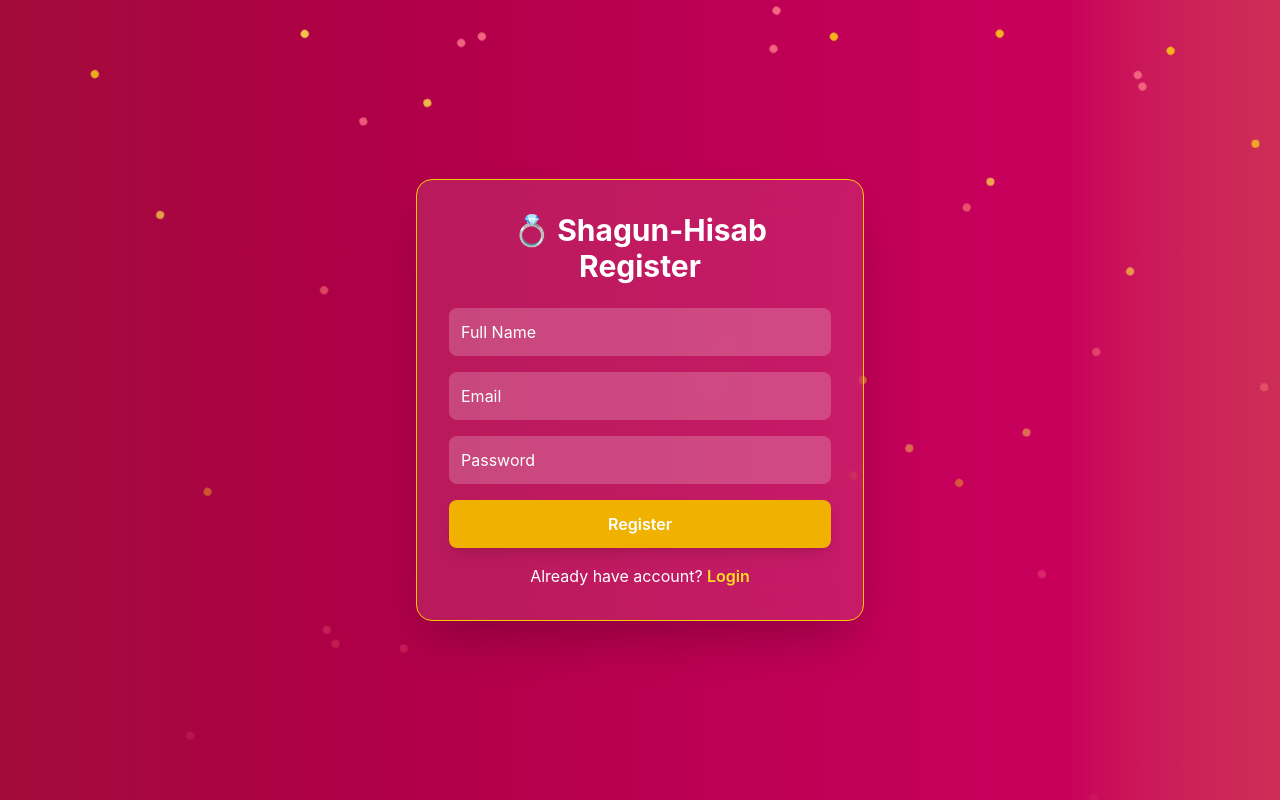
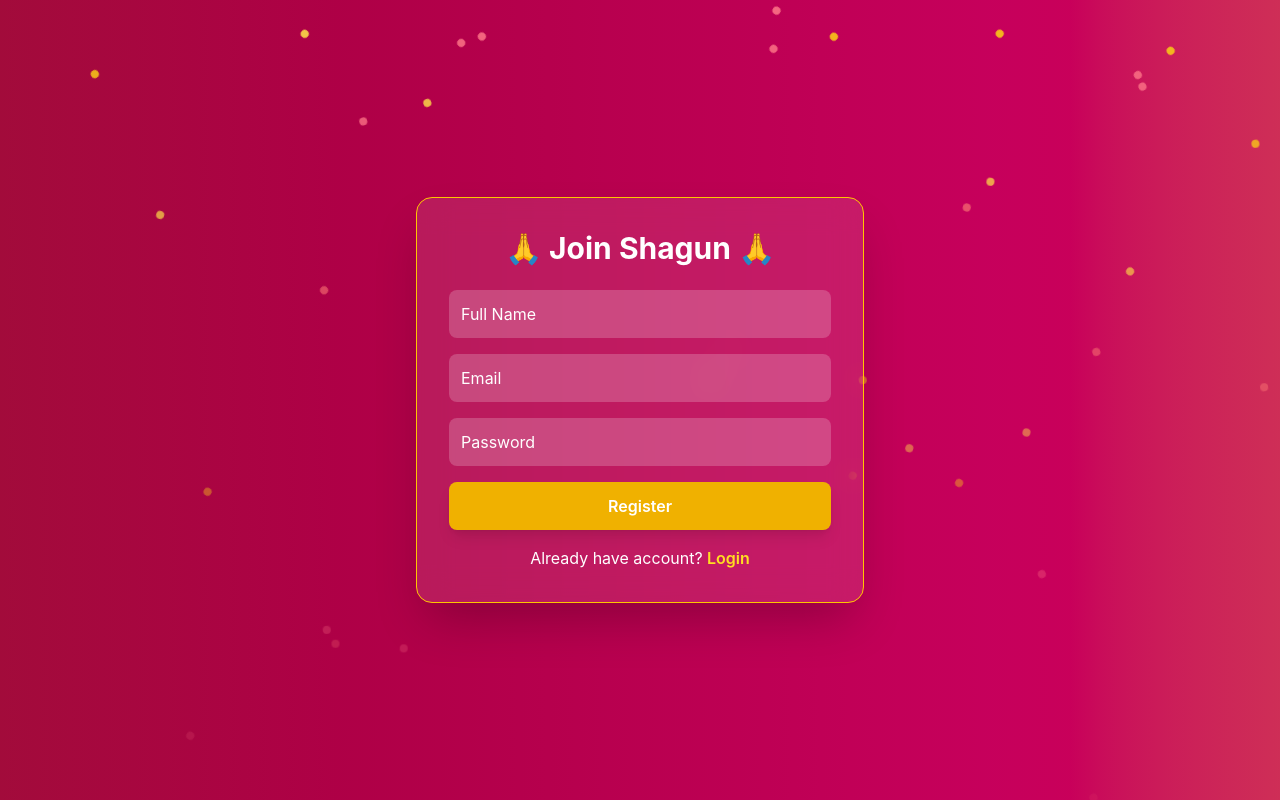
Before and after one commit to Vikash0089/shagun, a React (Vite) app in the folder frontend/: page /register in a window 1280 px wide. Built offline with nearby package versions, Linux system fonts and the light colour scheme.

Commit message:
Update Register.jsx

```diff
--- a/frontend/src/components/Register.jsx
+++ b/frontend/src/components/Register.jsx
@@ -88,7 +88,7 @@ export default function Register() {
             >
 
                 <h2 className="text-3xl font-bold text-center text-white mb-6">
-                    💍 Shagun-Hisab Register
+                    🙏 Join Shagun 🙏
                 </h2>
 
                 <form onSubmit={handleSubmit} className="space-y-4">
```
